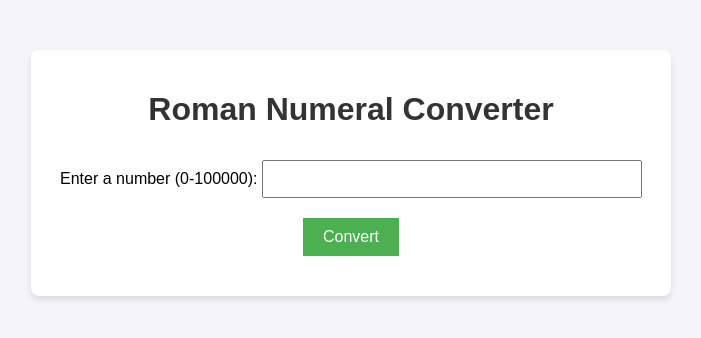
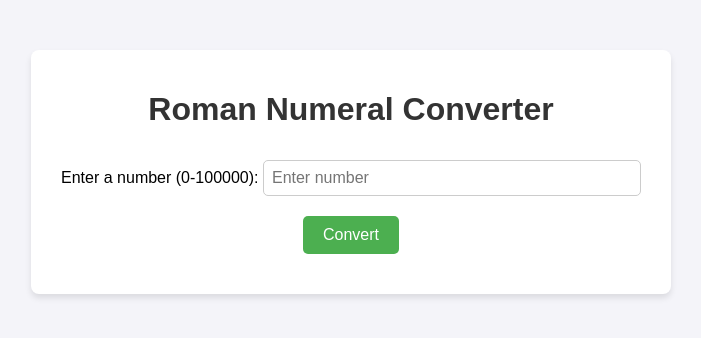
Before and after one commit to acciojob/Roman-Numeral-Converter-bhpuja, a website: page main.html in a window 1280 px wide. Shown: the whole page, without its empty margins (289-990 px from the left). Drawn offline with Linux system fonts and the light colour scheme.

Commit message:
created a submission

```diff
--- a/main.html
+++ b/main.html
@@ -1,4 +1,3 @@
-
 <!DOCTYPE html>
 <html lang="en">
 <head>
@@ -11,7 +10,7 @@
   <div class="container">
     <h1>Roman Numeral Converter</h1>
     <label for="numberInput">Enter a number (0-100000):</label>
-    <input type="number" id="numberInput" min="0" max="100000">
+    <input type="number" id="numberInput" min="0" max="100000" placeholder="Enter number">
     <button onclick="convertToRoman()">Convert</button>
     <p id="result"></p>
   </div>
--- a/script.js
+++ b/script.js
@@ -2,11 +2,13 @@
 function convertToRoman() {
   let num = parseInt(document.getElementById('numberInput').value);
 
+  // Check if input is valid and in the specified range (0-100000)
   if (isNaN(num) || num < 0 || num > 100000) {
     document.getElementById('result').textContent = "Please enter a number between 0 and 100000.";
     return;
   }
 
+  // Array of Roman numerals and their corresponding values
   const romanNumerals = [
     ['M', 1000],
     ['D', 500],
@@ -19,6 +21,7 @@ function convertToRoman() {
 
   let result = '';
 
+  // Loop through the romanNumerals array and subtract values from the number
   for (let i = 0; i < romanNumerals.length; i++) {
     while (num >= romanNumerals[i][1]) {
       result += romanNumerals[i][0];
@@ -26,5 +29,6 @@ function convertToRoman() {
     }
   }
 
+  // Display the result
   document.getElementById('result').textContent = result;
 }
--- a/styles.css
+++ b/styles.css
@@ -1,4 +1,3 @@
-/* Your CSS Code here. */
 body {
   font-family: Arial, sans-serif;
   background-color: #f4f4f9;
@@ -25,6 +24,8 @@ input[type="number"] {
   margin: 10px 0;
   width: 60%;
   font-size: 16px;
+  border: 1px solid #ccc;
+  border-radius: 5px;
 }
 
 button {
@@ -35,6 +36,7 @@ button {
   cursor: pointer;
   font-size: 16px;
   margin-top: 10px;
+  border-radius: 5px;
 }
 
 button:hover {
@@ -45,4 +47,5 @@ button:hover {
   margin-top: 20px;
   font-size: 18px;
   font-weight: bold;
+  color: #333;
 }
```
